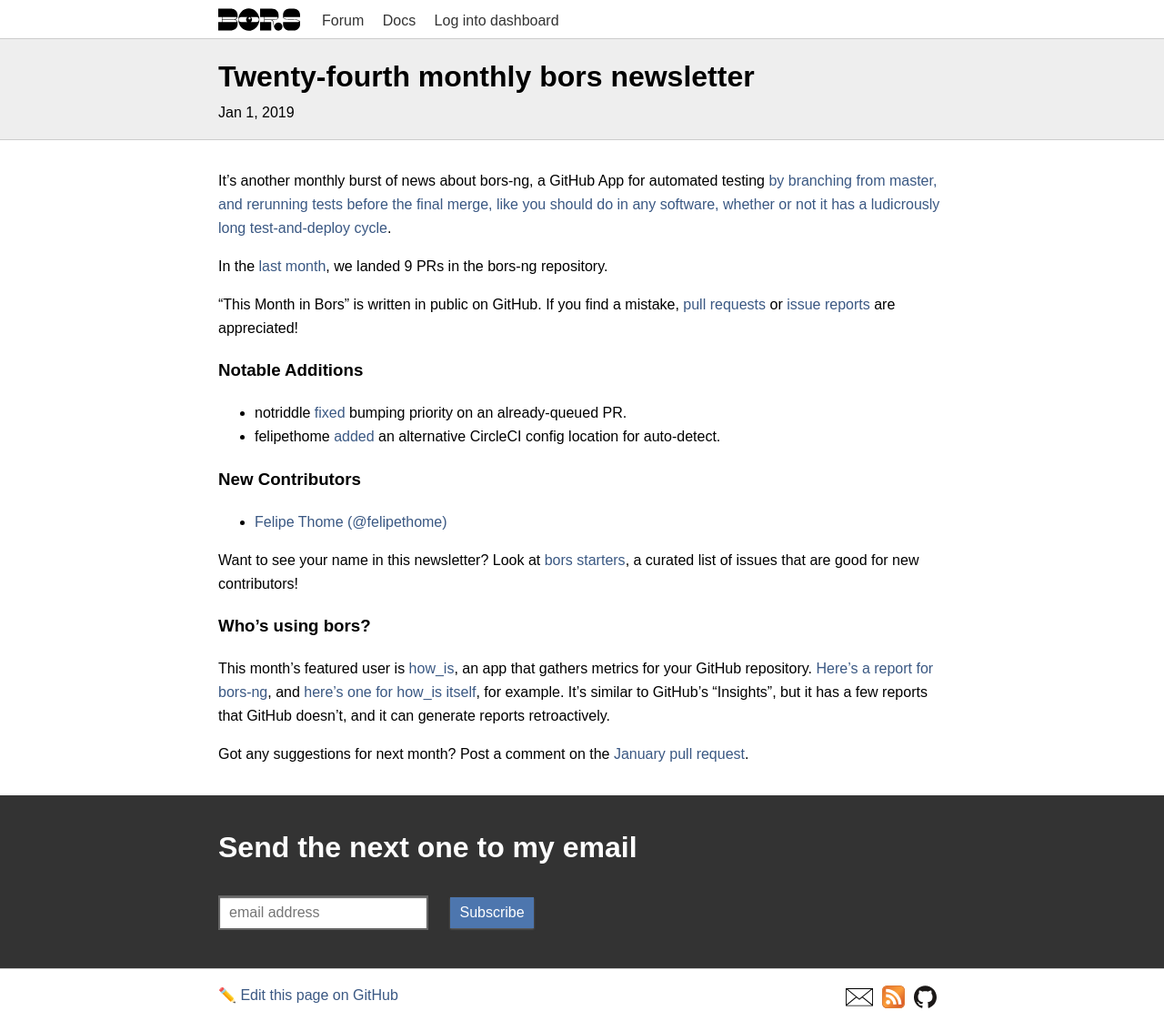
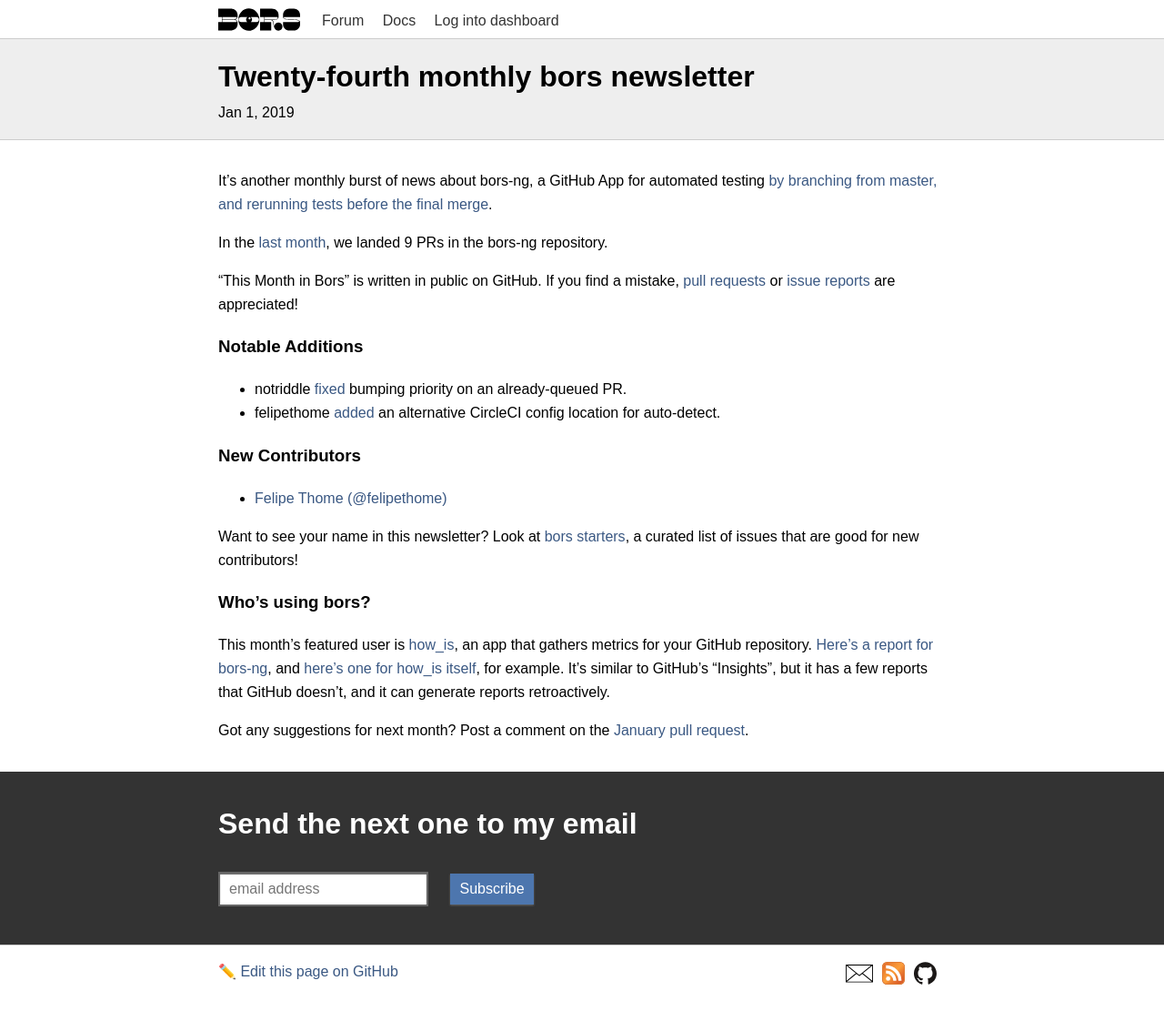
Before and after one commit to bors-ng/bors-ng.github.io, a Jekyll site: the page built from _posts/2019-01-01-tmib-24.md, in a window 1280 px wide. Shown: the whole page at 91% size. Built offline with Jekyll 4.4.1, drawn with Linux system fonts in a browser that asks for light colours; after the commit the page ends 1097 px from its top, so only the background shows below that.

Commit message:
Shorten QotM

```diff
--- a/_posts/2019-01-01-tmib-24.md
+++ b/_posts/2019-01-01-tmib-24.md
@@ -7,7 +7,7 @@
 ---
 
 It's another monthly burst of news about bors-ng, a GitHub App for automated testing
-[by branching from master, and rerunning tests before the final merge, like you should do in any software, whether or not it has a ludicrously long test-and-deploy cycle](https://news.ycombinator.com/item?id=18463075).
+[by branching from master, and rerunning tests before the final merge](https://news.ycombinator.com/item?id=18463075).
 
 In the [last month](https://github.com/bors-ng/bors-ng/pulls?utf8=%E2%9C%93&q=is%3Apr%20is%3Aclosed%20closed%3A2018-12-01..2018-12-31),
 we landed 9 PRs in the bors-ng repository.
```
